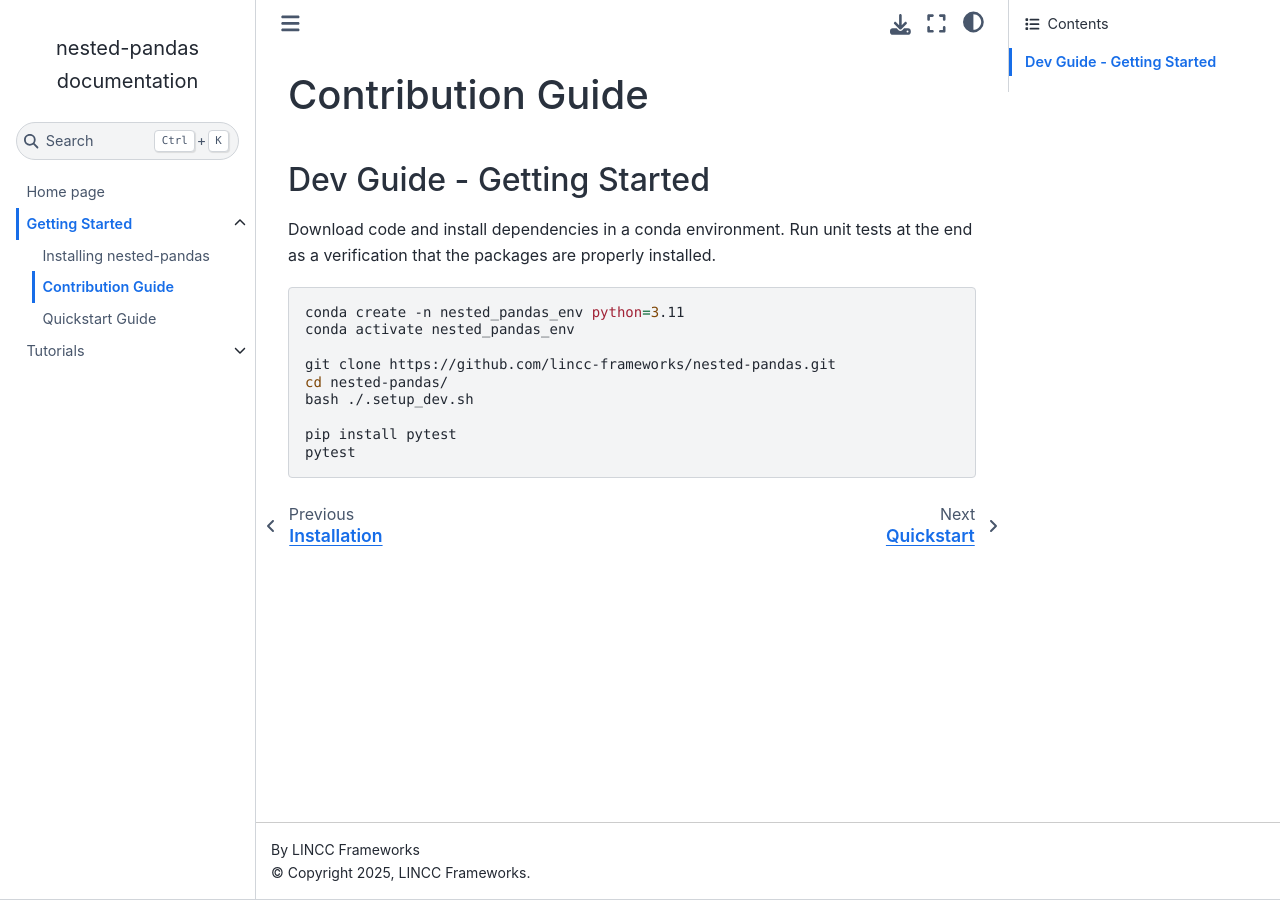
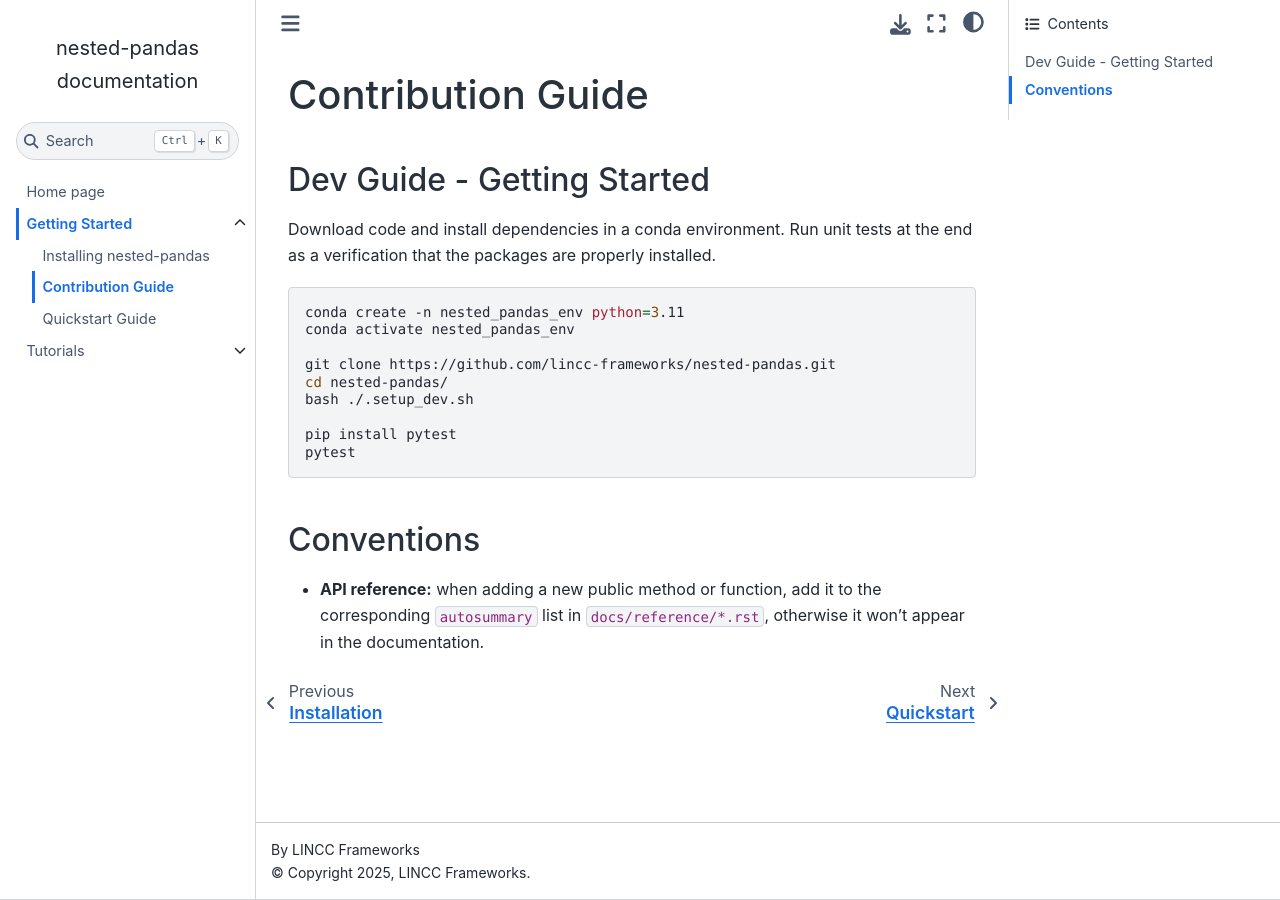
Before and after one commit to lincc-frameworks/nested-pandas, a Sphinx documentation site: the page built from docs/gettingstarted/contributing.rst, in a window 1280 px wide. Built offline with Sphinx 7.4.7 and the Sphinx Book theme 1.1.4, drawn with Linux system fonts in a browser that asks for light colours; pages that are not in the unit, such as notebooks, are missing from menus.

```diff
--- a/docs/gettingstarted/contributing.rst
+++ b/docs/gettingstarted/contributing.rst
@@ -17,3 +17,9 @@ Download code and install dependencies in a conda environment. Run unit tests at
 
     pip install pytest
     pytest
+
+Conventions
+-----------
+
+- **API reference:** when adding a new public method or function, add it to the corresponding
+  ``autosummary`` list in ``docs/reference/*.rst``, otherwise it won't appear in the documentation.
--- a/docs/reference/nestedframe.rst
+++ b/docs/reference/nestedframe.rst
@@ -64,5 +64,6 @@ I/O
 
     NestedFrame.to_parquet
     NestedFrame.to_pandas
+    NestedFrame.to_dict
     read_parquet
     from_pyarrow
```
Also changed, not shown: CLAUDE.md (+6 -0 lines).
